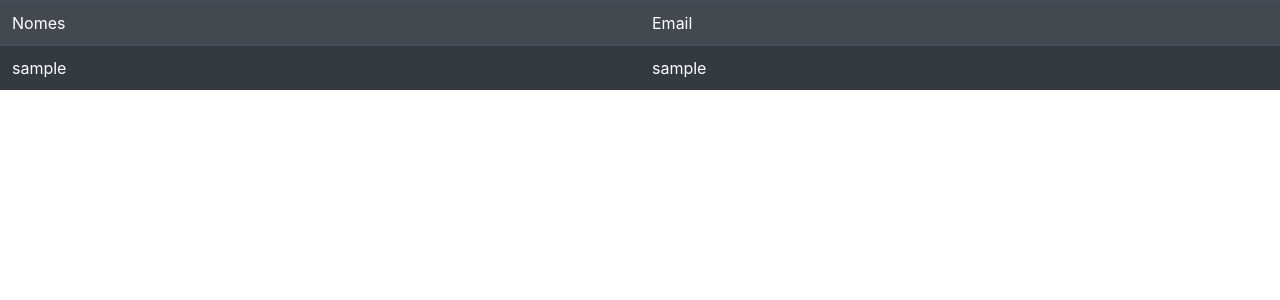
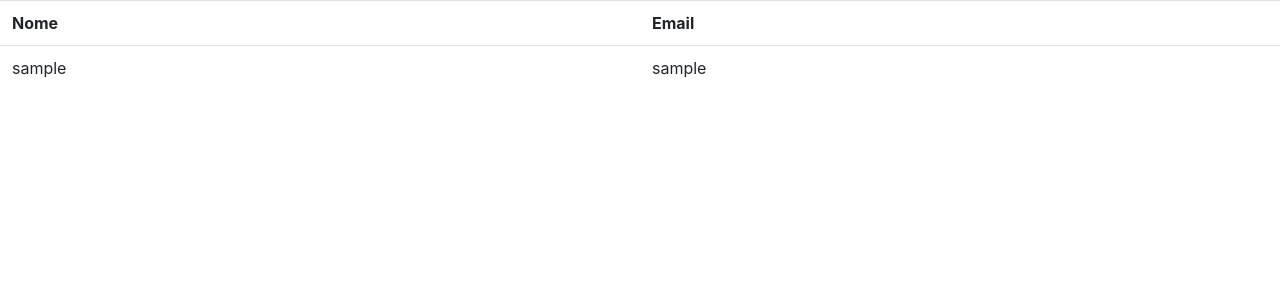
Before and after one commit to Andre-minato/Docker_integracao_frask, a Flask app: page /list in a window 1280 px wide. Shown: the top 300 px of the page. Run offline with Flask 3, Linux system fonts and the light colour scheme; tables that the repository leaves empty or names only in its code hold one stand-in row (values such as "Sample post").

Commit message:
ajuste na tabela

```diff
--- a/app.py
+++ b/app.py
@@ -9,7 +9,7 @@ app = Flask(__name__)
 app.config['MYSQL_DATABASE_USER'] = 'root'
 app.config['MYSQL_DATABASE_PASSWORD'] = 'mudar123'
 app.config['MYSQL_DATABASE_DB'] = 'teste'
-app.config['MYSQL_DATABASE_HOST'] = 'db'
+app.config['MYSQL_DATABASE_HOST'] = '172.17.0.2'
 mysql.init_app(app)
 
 @app.route('/')
@@ -25,17 +25,17 @@ def cadastro():
   if nome and email and senha:
     conn = mysql.connect()
     cursor = conn.cursor()
-    cursor.execute('insert into tbl_user (user_name, user_username) VALUES (%s, %s, %s)', (nome, email, senha))
+    cursor.execute('insert into tbl_user (user_name, user_username, user_password) VALUES (%s, %s, %s)', (nome, email, senha))
     conn.commit()
   return render_template('cadastro.html')
 
-@app.route('/list',methods=['POST','GET'])
+@app.route('/list', methods=['POST','GET'])
 def listar():
     try:
 
             conn = mysql.connect()
             cursor = conn.cursor()
-            cursor.execute ('select user_name, user_username, user_password from tbl_user')
+            cursor.execute ('select user_name, user_username, user_password, user_password from tbl_user')
             data = cursor.fetchall()
             print(data[0]);
             for x in range(len(data)):
@@ -52,6 +52,7 @@ def listar():
 
 
 
+
 if __name__ == "__main__":
     port = int(os.environ.get("PORT", 5000))
     app.run(host='0.0.0.0', port=port)
--- a/templates/lista.html
+++ b/templates/lista.html
@@ -2,8 +2,11 @@
 <link rel="stylesheet" href="https://cdn.jsdelivr.net/npm/bootstrap@4.3.1/dist/css/bootstrap.min.css" integrity="sha384-ggOyR0iXCbMQv3Xipma34MD+dH/1fQ784/j6cY/iJTQUOhcWr7x9JvoRxT2MZw1T" crossorigin="anonymous">
 
 
-<table class="table table-dark table-hover">
-<tr><td> Nomes </td><td> Email </td></tr>
+<table class="table">
+<tr>
+    <th> Nome </th>
+    <th> Email </th>
+</tr>
 {% for item in datas %}
 <tr>
     <td>{{item[0]}}</td>
```
